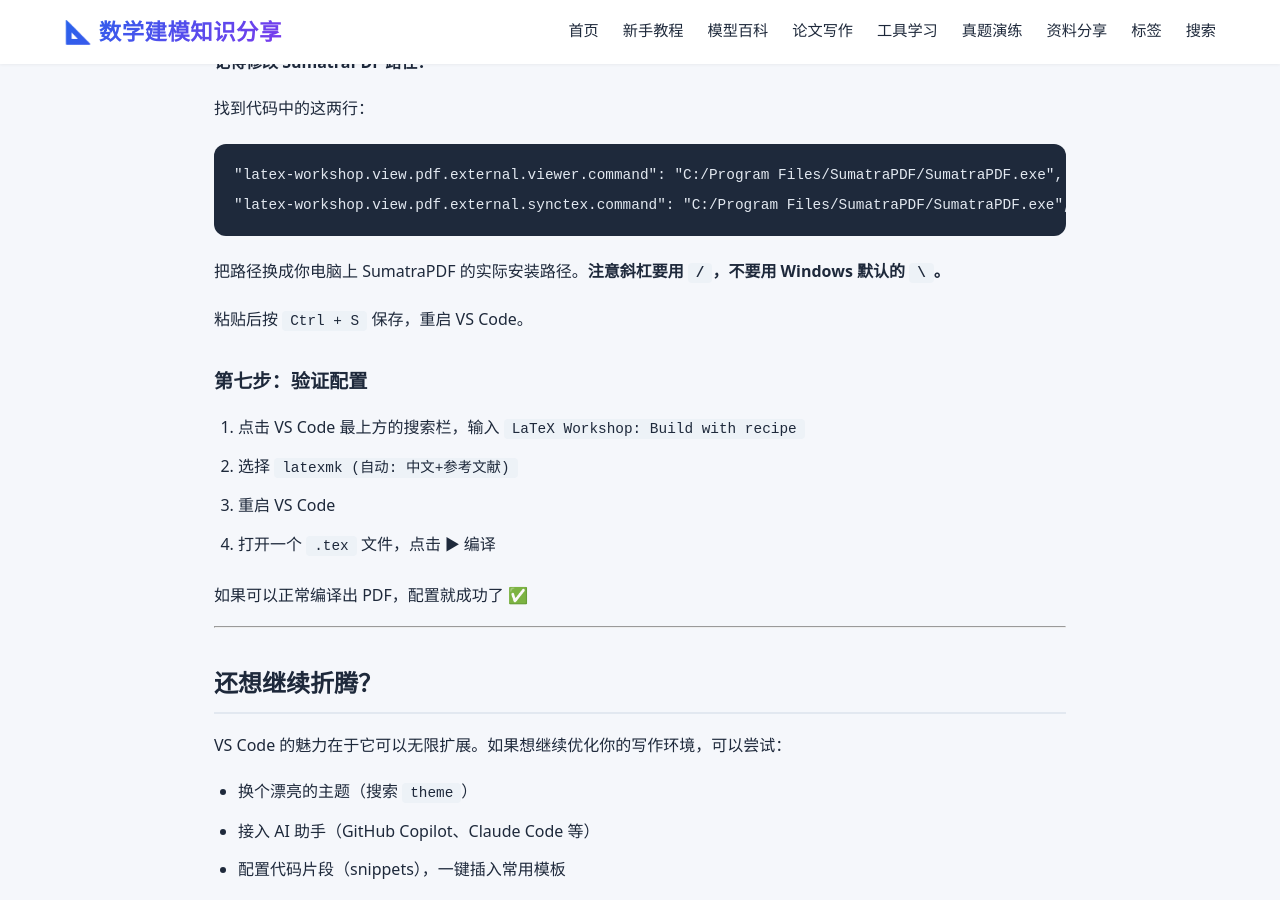
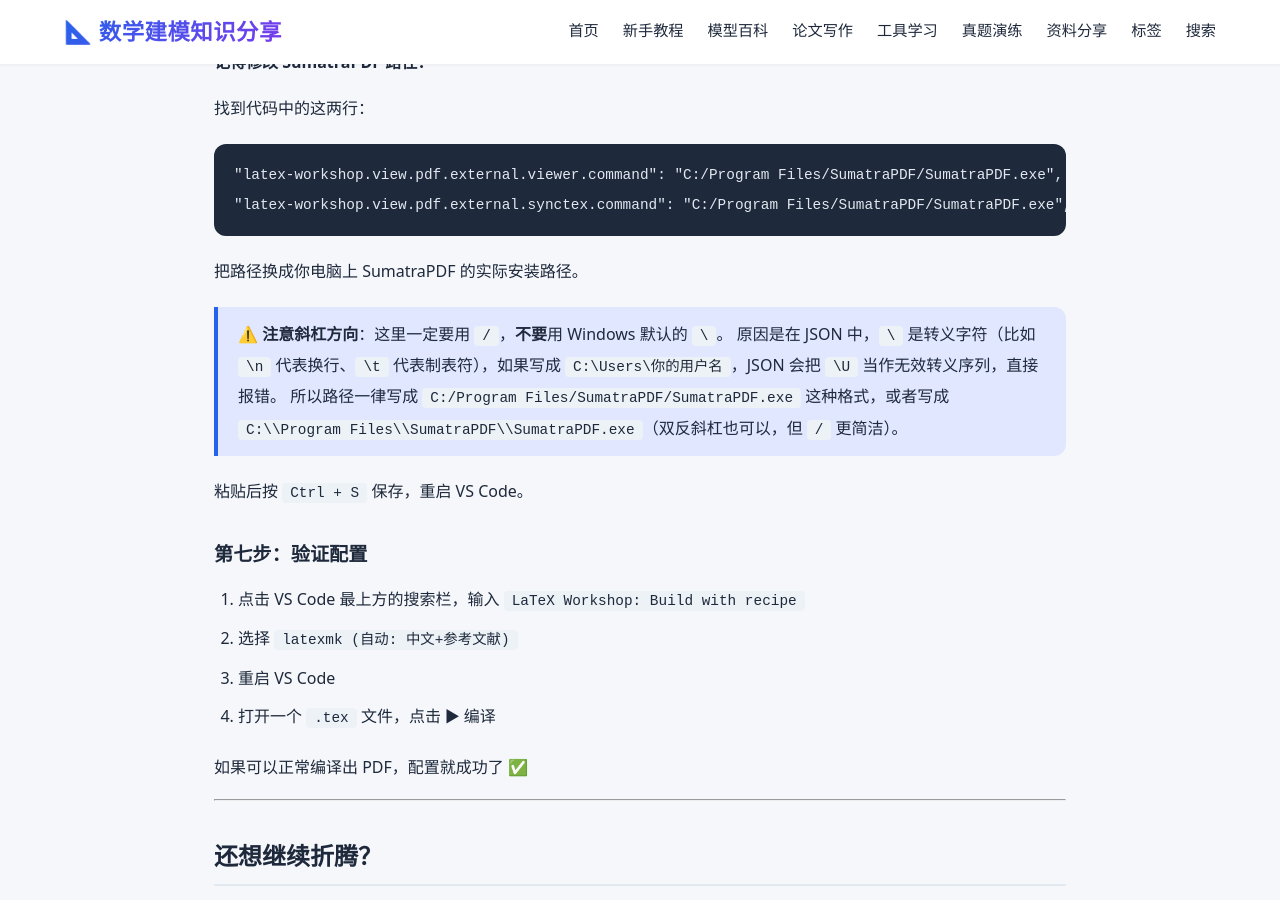
Before and after one commit to KawaiiWarma520/math-modeling, a Jekyll site: the page built from _posts/2026-06-06-latex-vscode-setup.md, in a window 1280 px wide and 900 px high, scrolled down 6344 px. Built offline with Jekyll 4.4.1, drawn with Linux system fonts in a browser that asks for light colours.

Commit message:
更新 LaTeX 攻略与 VSCode 配置教程

````diff
--- a/_posts/2026-06-06-latex-vscode-setup.md
+++ b/_posts/2026-06-06-latex-vscode-setup.md
@@ -209,7 +209,10 @@
 "latex-workshop.view.pdf.external.synctex.command": "C:/Program Files/SumatraPDF/SumatraPDF.exe",
 ```
 
-把路径换成你电脑上 SumatraPDF 的实际安装路径。**注意斜杠要用 `/`，不要用 Windows 默认的 `\`。**
+把路径换成你电脑上 SumatraPDF 的实际安装路径。
+> ⚠️ **注意斜杠方向**：这里一定要用 `/`，**不要**用 Windows 默认的 `\`。
+> 原因是在 JSON 中，`\` 是转义字符（比如 `\n` 代表换行、`\t` 代表制表符），如果写成 `C:\Users\你的用户名`，JSON 会把 `\U` 当作无效转义序列，直接报错。
+> 所以路径一律写成 `C:/Program Files/SumatraPDF/SumatraPDF.exe` 这种格式，或者写成 `C:\\Program Files\\SumatraPDF\\SumatraPDF.exe`（双反斜杠也可以，但 `/` 更简洁）。
 
 粘贴后按 `Ctrl + S` 保存，重启 VS Code。
 
````
